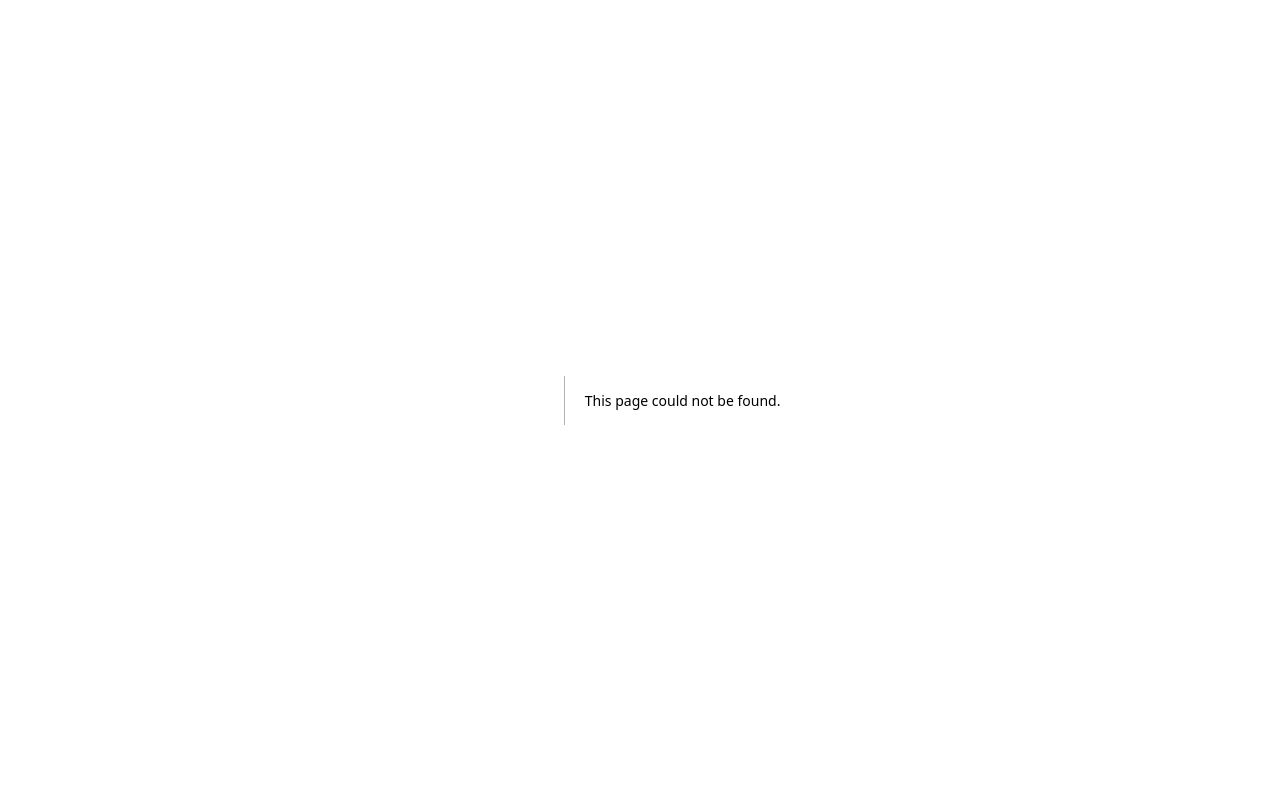
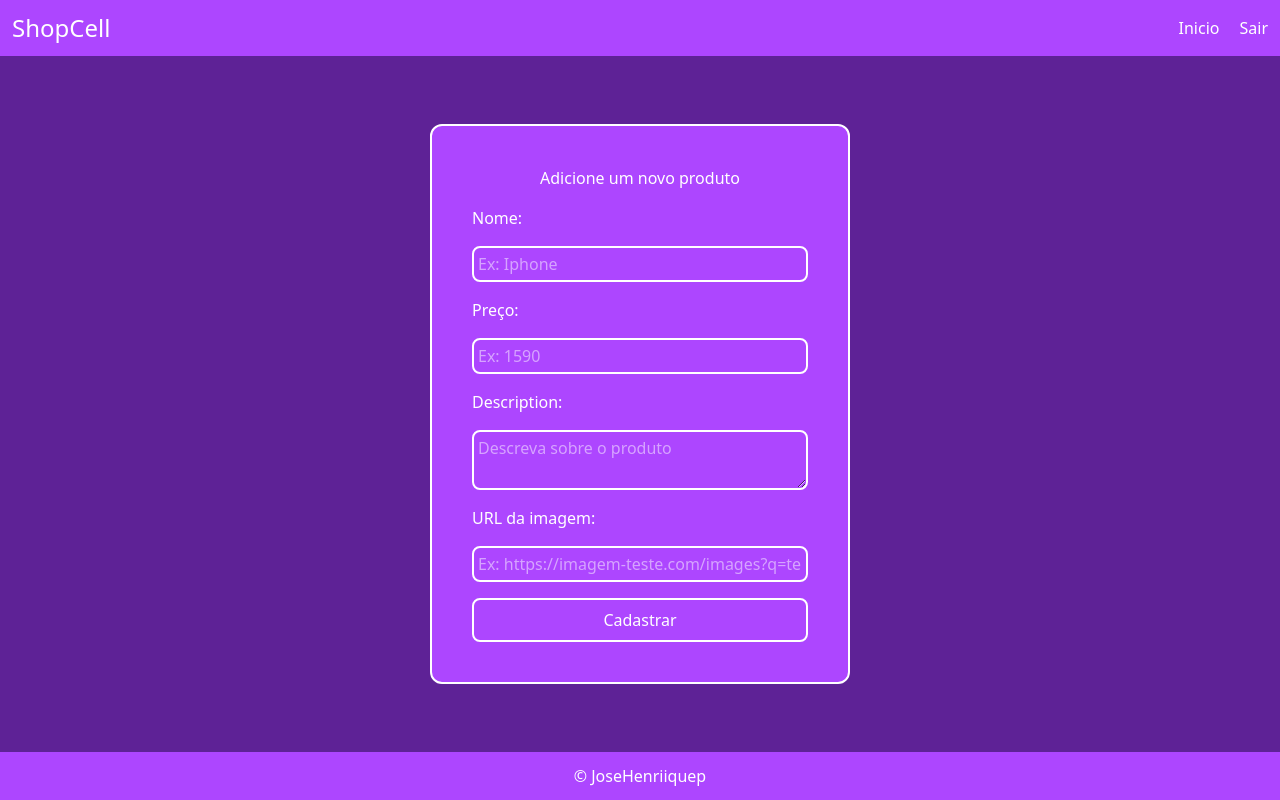
Before and after one commit to JoseHenriiquep/projeto-frontend-jamstack-next, a Next.js app: page /addProducts in a window 1280 px wide. Before the commit this address had no page. Built offline with nearby package versions, Linux system fonts and the light colour scheme.

Commit message:
add page and api of products, addProducts and products[id]

```diff
--- /dev/null
+++ b/src/app/addProducts/page.js
@@ -0,0 +1,96 @@
+'use client'
+import { useRouter } from "next/navigation";
+import { useState } from "react";
+import Spinner from "@/components/Spinner";
+import AppLayout from "@/components/AppLayout";
+
+export default function AddProduct() {
+
+  const router = useRouter();
+
+  const [loading, setLoading] = useState(false);
+  const [error, setError] = useState('');
+  const [formData, setFormData] = useState({
+    name: '',
+    price: '',
+    description: '',
+    imageUrl: ''
+  })
+
+  async function handleAddProduct(e) {
+    e.preventDefault();
+    setLoading(true);
+    setError('');
+    const response = await fetch('/api/addProduct', {
+      method: 'POST',
+      body: JSON.stringify(formData),
+      headers: { 'Content-Type': 'application/json' }
+    });
+   if (response.ok) {
+      router.push('/products');
+      setLoading(false)
+    } else {
+      const data = await response.json();
+      setError(data.error);
+      setLoading(false);
+    }
+  }
+
+  return(
+    <AppLayout>
+      <div className="flex justify-center items-center flex-col w-screen h-screen">
+        <form className="flex flex-col gap-4 w-full max-w-[320px] sm:max-w-[375px] md:max-w-[420px] bg-purple-500 rounded-xl p-10 border-2" onSubmit={handleAddProduct}>
+          <h1 className="text-center">Adicione um novo produto</h1>
+          <label htmlFor='name'>Nome:</label>
+          <input
+            className="border-2 border-solid rounded-lg p-1"
+            type="text"
+            name="name"
+            id="name"
+            placeholder="Ex: Iphone"
+            required
+            value={formData.name}
+            onChange={(e) => setFormData({ ...formData, name: e.target.value })}
+          />
+          <label htmlFor='price'>Preço:</label>
+          <input
+            className="border-2 border-solid rounded-lg p-1"
+            type="number"
+            name="price"
+            id="price"
+            placeholder="Ex: 1590"
+            required
+            value={formData.price}
+            onChange={(e) => setFormData({ ...formData, price: e.target.value })}
+          />
+          <label htmlFor='description'>Description:</label>
+          <textarea
+            className="border-2 border-solid rounded-lg p-1"
+            name="description"
+            id="description"
+            placeholder="Descreva sobre o produto"
+            required
+            value={formData.description}
+            onChange={(e) => setFormData({ ...formData, description: e.target.value })}
+          />
+          <label htmlFor='imageUrl'>URL da imagem:</label>
+          <input
+            className="border-2 border-solid rounded-lg p-1"
+            name="imageUrl"
+            id="imageUrl"
+            placeholder="Ex: https://imagem-teste.com/images?q=testeteste"
+            required
+            value={formData.imageUrl}
+            onChange={(e) => setFormData({ ...formData, imageUrl: e.target.value })}
+          />
+          {error && <span className="text-gray-950 text-sm">{error}</span>}
+          <button
+            className="sign border-2 border-solid rounded-lg p-2"
+          >
+            {loading ? <Spinner/> : 'Cadastrar'}
+          </button>
+        </form>
+      </div>
+    </AppLayout>
+  )
+}
--- /dev/null
+++ b/src/app/api/addProduct/route.js
@@ -0,0 +1,60 @@
+import { db } from "@/lib/firebaseAdmin";
+import { NextResponse } from "next/server";
+
+export async function POST(req) {
+  try {
+    const { name, price, description, imageUrl } = await req.json();
+
+    if (!name || !price || !description || !imageUrl) {
+      return NextResponse.json(
+        { error: "Todos os campos são obrigatórios" },
+        { status: 400 }
+      );
+    }
+
+    if (name.trim().length < 3) {
+      return NextResponse.json(
+        { error: "O nome deve conter no mínimo 3 caracteres" },
+        { status: 400 }
+      );
+    }
+
+    if (price <= 0){
+      return NextResponse.json(
+        { error: "Preço inválido" },
+        { status: 400 }
+      );
+    }
+
+    if (description.length < 10) {
+      return NextResponse.json(
+        { error: "A descrição deve ter no mínimo 10 caracteres" },
+        { status: 400 }
+      );
+    }
+
+    try {
+      new URL(imageUrl)
+    } catch (error) {
+      return NextResponse.json(
+        { error: "URL da imagem inválida" },
+        { status: 400 }
+      );
+    }
+
+    await db.collection('products').add({
+      name,
+      price,
+      description,
+      imageUrl
+    });
+
+
+    return NextResponse.json({ success: true });
+  } catch (error) {
+    return NextResponse.json(
+      { error: "Erro interno do servidor" },
+      { status: 500 }
+    );
+  }
+}
--- /dev/null
+++ b/src/app/api/products/route.js
@@ -0,0 +1,48 @@
+import { createSchema, createYoga } from "graphql-yoga";
+import { db } from "@/lib/firebaseAdmin";
+
+const yoga = createYoga({
+  schema: createSchema({
+    typeDefs: `
+      type Product {
+        id: ID!
+        name: String!
+        price: Float!
+        description: String
+        imageUrl: String
+      }
+
+      type Query {
+        products: [Product!]!
+        product(id: ID!): Product
+      }
+    `,
+    resolvers: {
+      Query: {
+        products: async (_, __, ctx) => {
+          const products = await ctx.db.collection('products').get();
+          return products.docs.map((doc) => ({
+            id: doc.id,
+            ...doc.data(),
+          }));
+        },
+        product: async (_, { id }, ctx) => {
+          const product = await ctx.db.collection("products").doc(id).get();
+
+          if (!product.exists) return null;
+
+          return {
+            id: product.id,
+            ...product.data(),
+          };
+        },
+      },
+    },
+  }),
+  graphqlEndpoint: "/api/products",
+  context: () => ({
+    db: db
+  })
+})
+
+export { yoga as GET, yoga as POST };
--- /dev/null
+++ b/src/app/products/[id]/page.js
@@ -0,0 +1,50 @@
+import AppLayout from "@/components/AppLayout";
+import { GraphQLClient } from "graphql-request";
+import { unstable_cache } from "next/cache";
+
+const client = new GraphQLClient("http://localhost:3000/api/products");
+
+const query = `
+  query Product($id: ID!) {
+    product(id: $id) {
+      id
+      name
+      price
+      description
+      imageUrl
+    }
+  }
+`;
+
+
+export default async function ProductPage({ params }) {
+  const resolvedParams = await params;
+
+  const getProduct = unstable_cache(
+    async () => {
+      const data = await client.request(query, {
+        id: resolvedParams.id,
+      });
+      return data.product;
+    },
+    ["product"],
+    { revalidate: 60 }
+  );
+
+  const product = await getProduct();
+
+  return (
+    <AppLayout>
+      <main className="flex flex-col justify-between items-center gap-5">
+        <h1 className="text-center text-xl">Página do produto</h1>
+        <div className="flex flex-col justify-between items-center border-2 bg-white p-5 rounded-[10px]">
+          {product.imageUrl && (
+            <img src={product.imageUrl} alt={product.name} width={200} height={200}/>
+          )}
+          <p>R$ {product.price}</p>
+        </div>
+        <p className="text-lg text-white">Descrição: {product.description}</p>
+      </main>
+    </AppLayout>
+  );
+}
--- a/src/app/products/page.js
+++ b/src/app/products/page.js
@@ -1,16 +1,51 @@
-import Layout from '@/components/Layout';
-import Head from 'next/head';
+import AppLayout from "@/components/AppLayout";
+import { GraphQLClient } from "graphql-request";
+import { unstable_cache } from "next/cache";
+import Link from "next/link";
 
-export default function Products() {
+export const client = new GraphQLClient("http://localhost:3000/api/products")
+
+const query = `
+  query {
+    products {
+      id
+      name
+      price
+      imageUrl
+    }
+  }
+`
+const getProducts = unstable_cache(
+  async () => {
+    const data = await client.request(query);
+    return data.products;
+  },
+  ["products"],
+  { revalidate: 60 }
+);
+
+const data = await getProducts();
+
+export default async function Products() {
 
   return (
-    <Layout>
-        <Head>
-          <title>Home</title>
-        </Head>
-        <main>
-          <h1>Hello NextJS World!</h1>
-        </main>
-    </Layout>
+    <AppLayout>
+      <main className="flex flex-col w-full justify-between items-center">
+        <h1 className="text-center text-xl">Produtos</h1>
+        <ul className="flex items-center justify-center gap-10 flex-wrap mt-10">
+          {data.map((product) => (
+            <li key={product.id}>
+              <Link href={`/products/${product.id}`} className="flex flex-col justify-center items-center">
+              {product.imageUrl && (
+                <img src={product.imageUrl} alt={product.name} width={200} height={200}/>
+              )}
+                <p className="text-black">Nome: {product.name}</p>
+                <p>R${product.price}</p>
+              </Link>
+            </li>
+          ))}
+        </ul>
+      </main>
+    </AppLayout>
   );
 }
```
